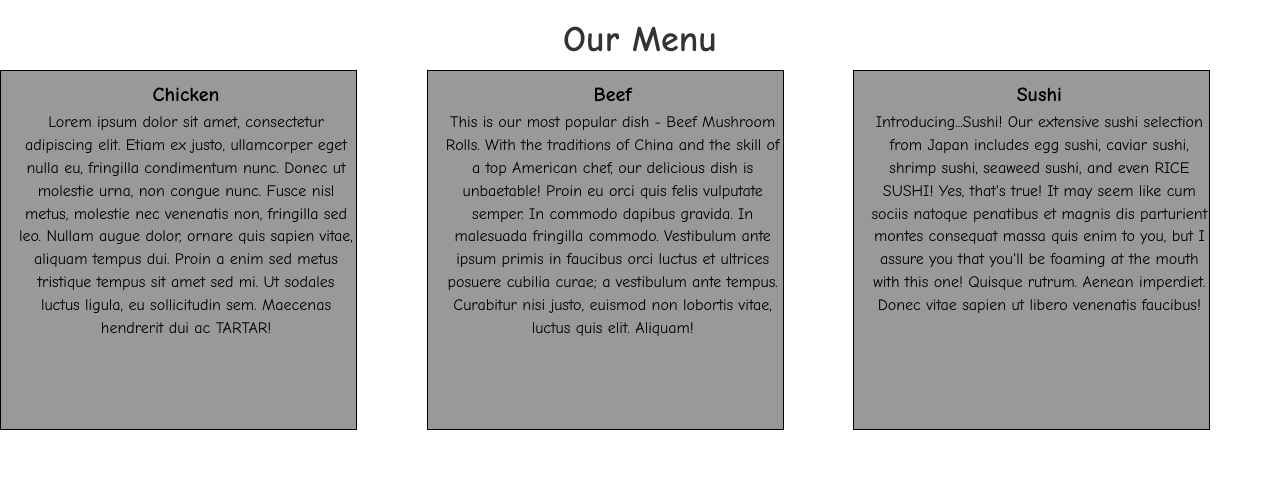
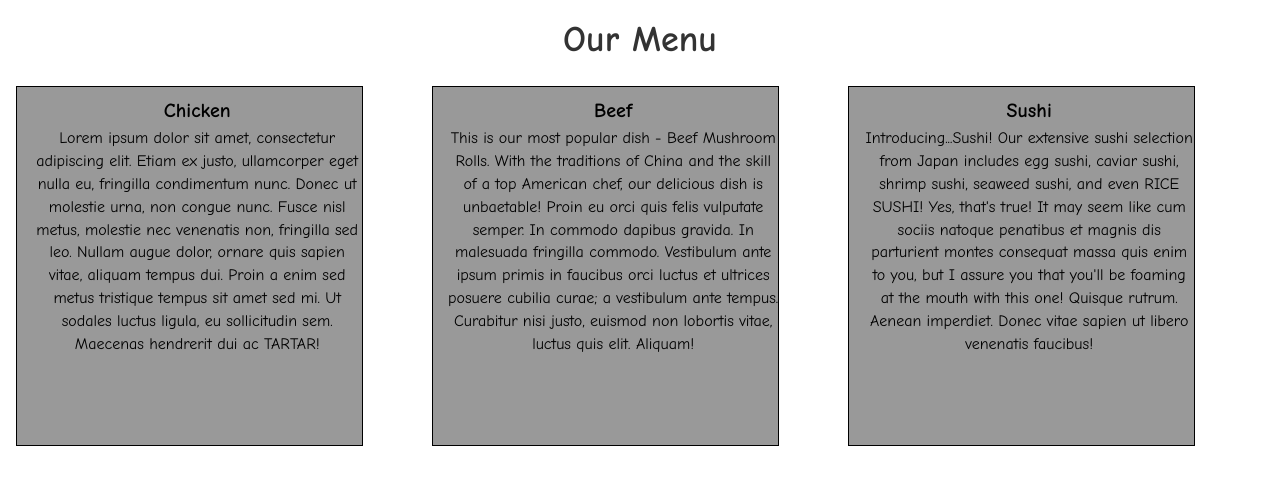
Before and after one commit to IY-Home/iy-home.github.io, a PHP site: page / in a window 1280 px wide. Shown: the top 485 px of the page. Run offline with PHP 8.4, Linux system fonts and the light colour scheme.

Commit message:
Update styles.css

```diff
--- a/module-3/css/styles.css
+++ b/module-3/css/styles.css
@@ -103,6 +103,7 @@ p {
 /* Simple Responsive Framework. */
 .row {
   width: 100%;
+  padding: 16px;
 
 }
 
```
